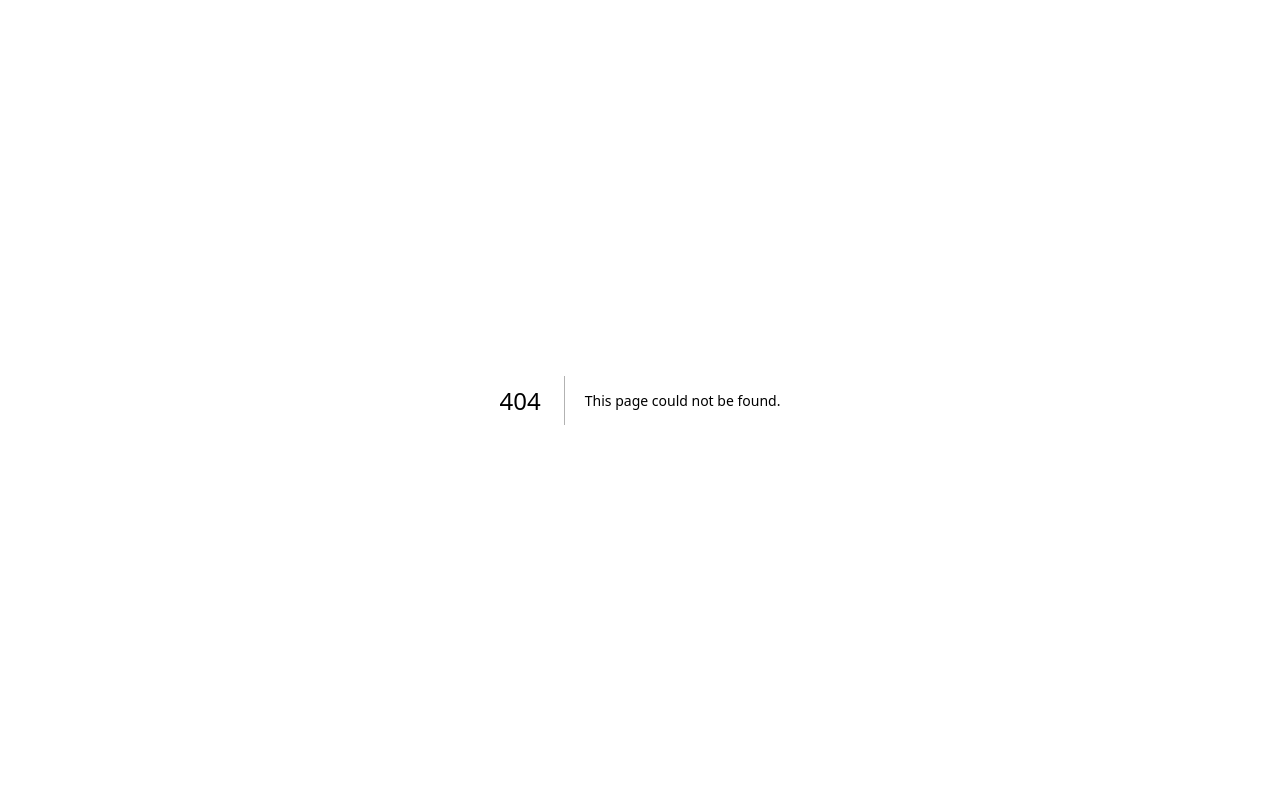
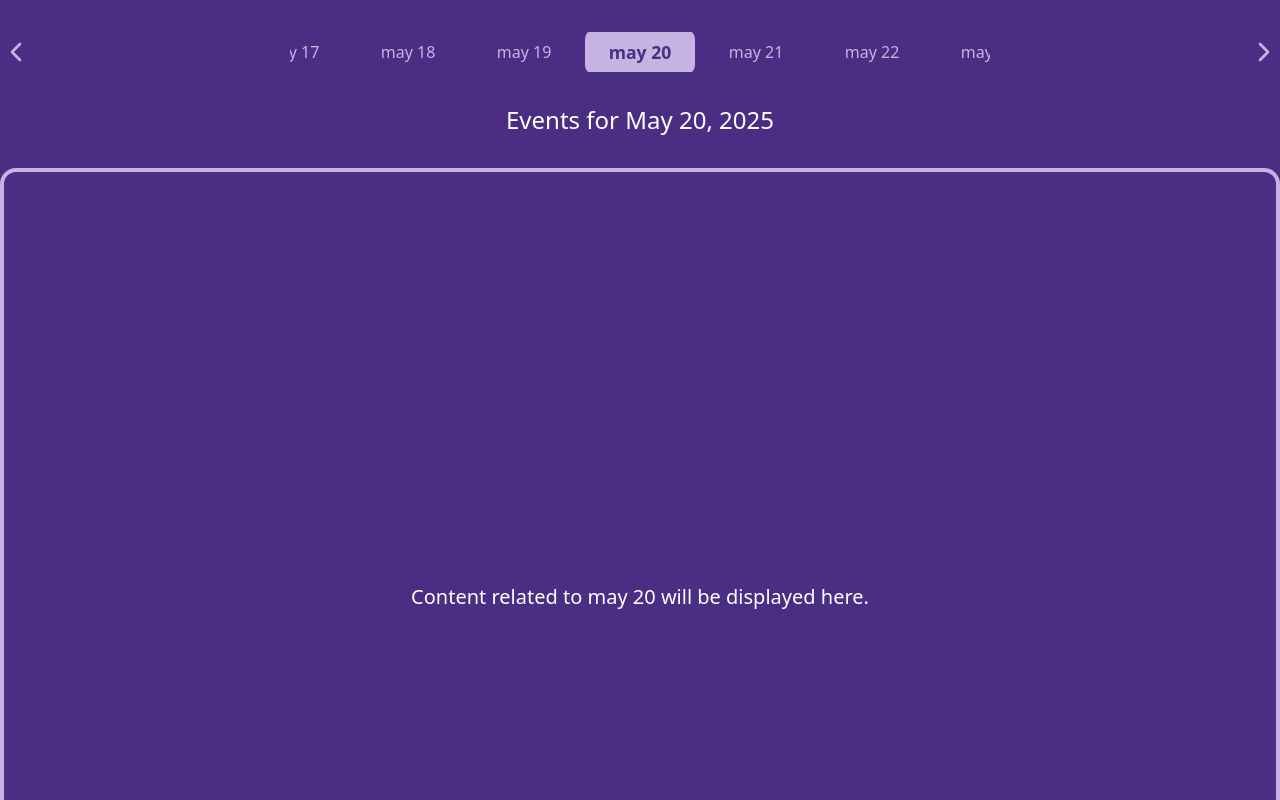
Before and after one commit to maiyuyona/huskybids, a Next.js app: page /testingHome in a window 1280 px wide. Before the commit this address had no page. Shown: the top 800 px of the page. Built offline with nearby package versions, Linux system fonts and the light colour scheme.

Commit message:
created testingHome page with a scrollable date bar, need to resize everything, and add all the other home page components.
also needs dayjs (for dates) and lucide-react (for icons)

```diff
--- a/package.json
+++ b/package.json
@@ -9,6 +9,8 @@
     "lint": "next lint"
   },
   "dependencies": {
+    "dayjs": "^1.11.13",
+    "lucide-react": "^0.476.0",
     "next": "15.1.4",
     "react": "^19.0.0",
     "react-dom": "^19.0.0",
--- /dev/null
+++ b/src/app/testingHome/page.js
@@ -0,0 +1,115 @@
+"use client"
+
+import React, { useState, useEffect, useRef } from "react";
+import dayjs from "dayjs";
+import { ChevronLeft, ChevronRight } from "lucide-react";
+
+const FrameHome = () => {
+  const [dates, setDates] = useState([]);
+  const [selectedDate, setSelectedDate] = useState(dayjs());
+  const scrollRef = useRef(null);
+
+  useEffect(() => {
+    generateDates(selectedDate);
+  }, [selectedDate]);
+
+  useEffect(() => {
+    centerSelectedDate();
+  }, [dates]);
+
+  const generateDates = (centerDate) => {
+    const range = [];
+    for (let i = -50; i <= 50; i++) {
+      range.push(centerDate.add(i, "day"));
+    }
+    setDates(range);
+  };
+
+  const centerSelectedDate = () => {
+    if (scrollRef.current && dates.length > 0) {
+      const index = dates.findIndex((date) => date.isSame(selectedDate, "day"));
+      const itemWidth = 100; // width of each date item
+      const containerWidth = scrollRef.current.offsetWidth;
+      const scrollAmount = containerWidth/2 + itemWidth/2 - 4*itemWidth;
+      scrollRef.current.scrollTo({ left: scrollAmount, behavior: "smooth" });
+    }
+  };
+
+  const handleDateClick = (date) => {
+    setSelectedDate(date);
+  };
+
+  const scroll = (direction) => {
+    const { current } = scrollRef;
+    if (current) {
+      const scrollAmount = 100 * 3; // Scroll by three items at a time
+      current.scrollBy({
+        left: direction === "left" ? -scrollAmount : scrollAmount,
+        behavior: "smooth",
+      });
+    }
+  };
+
+  return (
+    <div className="bg-[#4b2e83] flex flex-col items-center w-full min-h-screen relative">
+      <div className="relative w-full max-w-[1360px] py-8">
+        {/* Scrollable Date Bar */}
+        <div className="relative flex items-center justify-center mb-8">
+          <button onClick={() => scroll("left")} className="absolute left-0 z-10">
+            <ChevronLeft size={32} color="#c5b4e3" />
+          </button>
+          <div
+            ref={scrollRef}
+            className="flex overflow-x-scroll space-x-4 w-[700px] px-12 scrollbar-hide"
+            style={{
+              scrollbarWidth: "none",
+              msOverflowStyle: "none",
+              scrollSnapType: "x mandatory",
+              justifyContent: "center",
+            }}
+          >
+            {dates.map((date, index) => (
+              <div
+                key={index}
+                onClick={() => handleDateClick(date)}
+                className={`cursor-pointer px-4 py-2 rounded-lg text-center transition-all duration-300 min-w-[100px] flex-shrink-0 scroll-snap-align-center ${
+                  date.isSame(selectedDate, "day")
+                    ? "bg-[#c5b4e3] text-[#4b2e83] font-bold scale-110"
+                    : "text-[#c5b4e3] hover:bg-[#5c3a94]"
+                }`}
+              >
+                {date.format("MMM DD").toLowerCase()}
+              </div>
+            ))}
+          </div>
+          <button onClick={() => scroll("right")} className="absolute right-0 z-10">
+            <ChevronRight size={32} color="#c5b4e3" />
+          </button>
+        </div>
+
+        {/* Selected Date Content Placeholder */}
+        <div className="text-center text-white text-2xl mb-8">
+          Events for {selectedDate.format("MMMM DD, YYYY")}
+        </div>
+
+        {/* Main Content Area */}
+        <div className="bg-[#4b2e83] overflow-hidden w-full max-w-[1360px] h-[857px] relative rounded-2xl border-4 border-[#c5b4e3]">
+          <div className="absolute w-full text-center top-1/2 transform -translate-y-1/2 text-white text-xl">
+            Content related to {selectedDate.format("MMM DD").toLowerCase()} will be displayed here.
+          </div>
+        </div>
+      </div>
+
+      <style jsx>{`
+        .scrollbar-hide::-webkit-scrollbar {
+          display: none;
+        }
+        .scroll-snap-align-center {
+          scroll-snap-align: center;
+        }
+      `}</style>
+    </div>
+  );
+};
+
+export default FrameHome;
```
Also changed, not shown: 1 other file (tests, documents, lock files or other folders).
